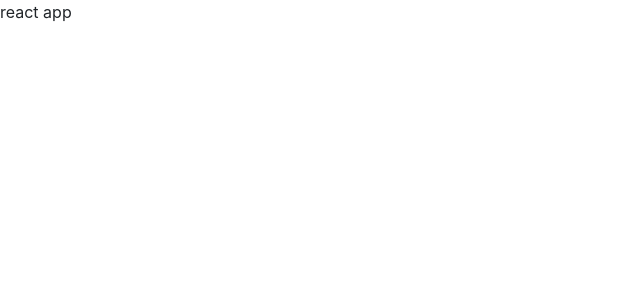
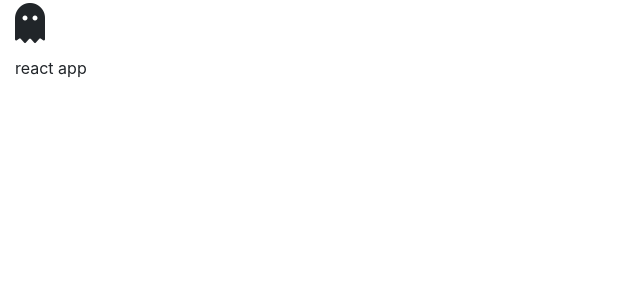
Before and after one commit to muguliebe/st-mern, a React (Create React App) app in the folder client/: page / in a window 1280 px wide. Shown: the top 300 px of the page, without its empty margins (0-640 px from the left). Built offline with nearby package versions, Linux system fonts and the light colour scheme.

Commit message:
fontawesome cdn

```diff
--- a/client/package.json
+++ b/client/package.json
@@ -19,7 +19,6 @@
     "eject": "react-scripts eject"
   },
   "dependencies": {
-    "@fortawesome/fontawesome-free": "^5.4.2",
     "bootstrap": "^4.1.3",
     "jquery": "^3.3.1",
     "popper.js": "^1.14.4",
--- a/client/public/index.html
+++ b/client/public/index.html
@@ -19,6 +19,9 @@
           work correctly both with client-side routing and a non-root public URL.
           Learn how to configure a non-root public URL by running `npm run build`.
         -->
+        <link rel="stylesheet" href="https://use.fontawesome.com/releases/v5.4.2/css/all.css"
+              integrity="sha384-/rXc/GQVaYpyDdyxK+ecHPVYJSN9bmVFBvjA/9eOB+pb3F2w2N6fc5qB9Ew5yIns"
+              crossorigin="anonymous">
         <title>React App</title>
     </head>
     <body>
--- a/client/src/App.js
+++ b/client/src/App.js
@@ -4,7 +4,8 @@ import './App.css';
 class App extends Component {
   render() {
     return (
-      <div className="App">
+      <div className="App container-fluid">
+        <h1><i className="fas fa-ghost" /></h1>
         react app
       </div>
     );
```
Also changed, not shown: client/src/components/layout/Footer.js (added). Lines whose indentation alone changed are shown as unchanged.
